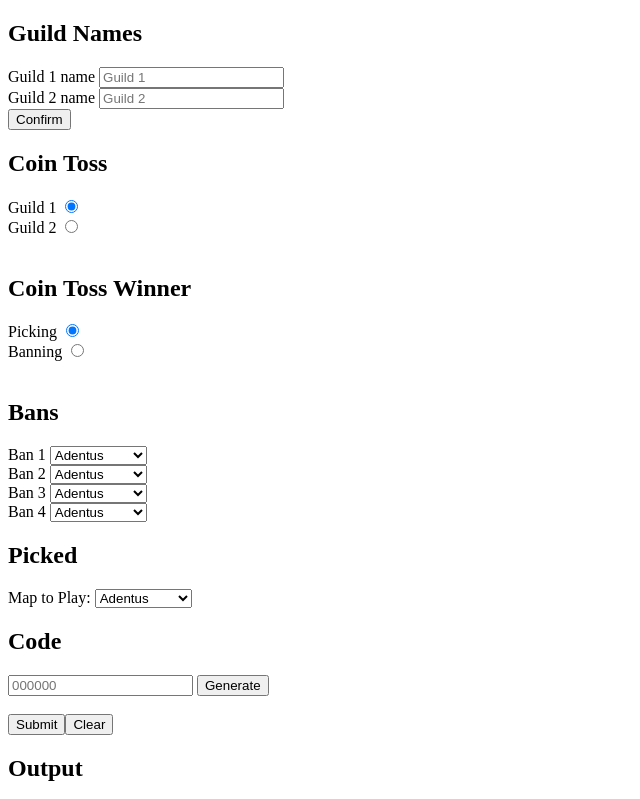
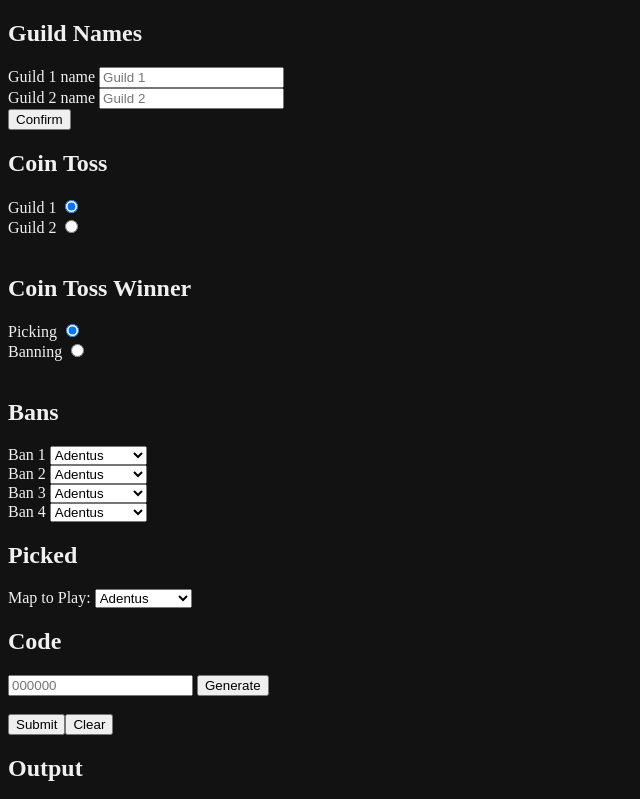
Before and after one commit to Multarix/tournament, a plain HTML site: page index.html in a window 1280 px wide. Shown: the top 799 px of the page, without its empty margins (0-640 px from the left). Drawn offline with Linux system fonts and the light colour scheme.

Commit message:
Update index.html

```diff
--- a/index.html
+++ b/index.html
@@ -1,7 +1,14 @@
 <!DOCTYPE html>
 <html>
+	<title>T&L Tournament</title>
 	<head>
 		<script defer src="script.js"></script>
+		<style>
+			body {
+				background: #121212;
+				color: #f0f0f0;
+			}
+		</style>
 	</head>
 	<body>
 		<h2>Guild Names</h2>
```
